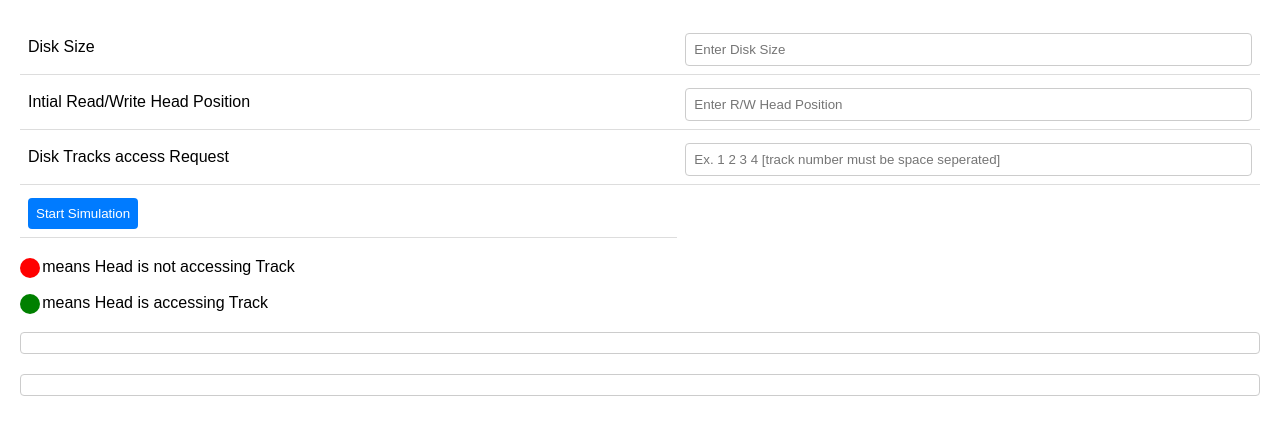
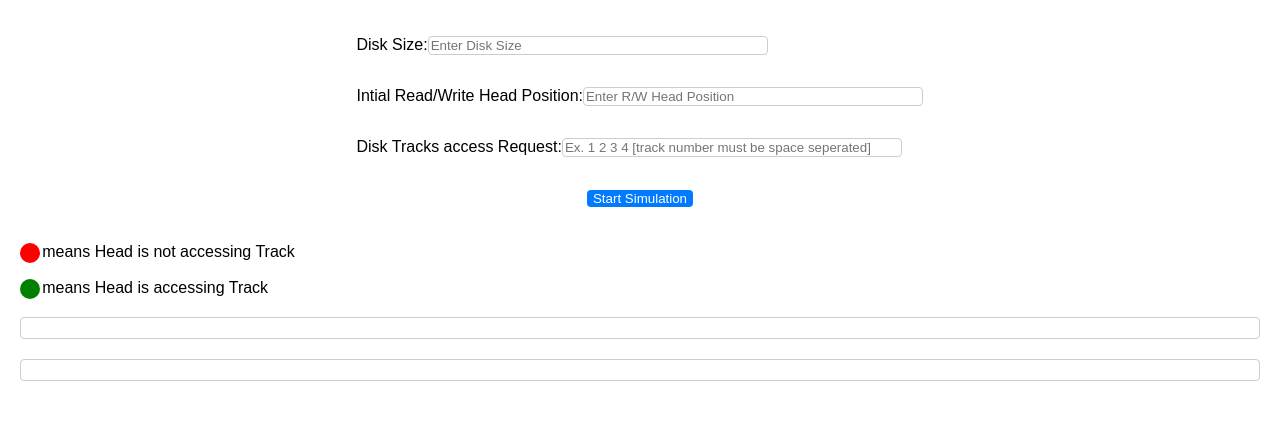
Before and after one commit to patelshiv0804/OS, a plain HTML site: page disk.html in a window 1280 px wide. Drawn offline with Linux system fonts and the light colour scheme.

```diff
--- a/disk.html
+++ b/disk.html
@@ -1,5 +1,6 @@
 <!DOCTYPE html>
 <html lang="en">
+
 <head>
     <meta charset="UTF-8">
     <meta name="viewport" content="width=device-width, initial-scale=1.0">
@@ -7,35 +8,37 @@
     <link rel="stylesheet" href="disk_style.css">
 
 </head>
+
 <body>
     <div id="userInput">
-        <table>
-            <tr>
-                <td>Disk Size</td>
-                <td><input type="number" id="diskSize" placeholder="Enter Disk Size"></td>
-            </tr>
-            <tr>
-                <td>Intial Read/Write Head Position</td>
-                <td><input type="number" id="headPosition" placeholder="Enter R/W Head Position"></td>
-            </tr>
-            <tr>
-                <td>Disk Tracks access Request</td>
-                <td><input type="text" id="trackReq" placeholder="Ex. 1 2 3 4 [track number must be space seperated]"></td>
-            </tr>
-            <tr>
-                <td><button id="simulate">Start Simulation</button></td>
-            </tr>
 
-        </table>
+        <div class="size">
+            <p>Disk Size:</p>
+            <p><input type="number" id="diskSize" placeholder="Enter Disk Size"></p>
+        </div>
+        <div class="position">
+            <p>Intial Read/Write Head Position:</p>
+            <p><input type="number" id="headPosition" placeholder="Enter R/W Head Position"></p>
+        </div>
+        <div class="track">
+            <p>Disk Tracks access Request:</p>
+            <p><input type="text" id="trackReq" placeholder="Ex. 1 2 3 4 [track number must be space seperated]"></p>
+        </div>
+        <div class="btn">
+            <p><button id="simulate">Start Simulation</button></p>
+        </div>
+    </div>
 
-    </div>
+
     <div style="margin-left: 20px;">
         <div>
-            <div id="red"></div> <div style="margin-top: -20px;">&nbsp;&nbsp;&nbsp;&nbsp;&nbsp;means Head is not accessing Track</div>
+            <div id="red"></div>
+            <div style="margin-top: -20px;">&nbsp;&nbsp;&nbsp;&nbsp;&nbsp;means Head is not accessing Track</div>
         </div>
         <br>
         <div>
-            <div id="green"></div> <div style="margin-top: -20px;">&nbsp;&nbsp;&nbsp;&nbsp;&nbsp;means Head is accessing Track</div>
+            <div id="green"></div>
+            <div style="margin-top: -20px;">&nbsp;&nbsp;&nbsp;&nbsp;&nbsp;means Head is accessing Track</div>
         </div>
 
     </div>
@@ -44,4 +47,5 @@
     <script src="disk_script.js"></script>
 
 </body>
+
 </html>
--- a/disk_style.css
+++ b/disk_style.css
@@ -10,25 +10,51 @@
     margin: 20px;
 }
 
-table {
+#userInput {
+    display: flex;
+    flex-direction: column;
+    align-items: center;
+    /* justify-content: center; */
+    /* height: 100vh; */
+}
+/* table {
     border-collapse: collapse;
     width: 100%;
 }
 
 table td {
     padding: 8px;
-    border-bottom: 1px solid #ddd;
+    width: 90px;
+    /* border-bottom: 1px solid #ddd; */
+
+#userInput .size{
+    display: flex;
+    width: 567px;
 }
+
+#userInput .position{
+    display: flex;
+    width: 567px;
+}
+
+#userInput .track{
+    display: flex;
+    width: 567px;
+}
+
+
+
 
 input[type="number"],
 input[type="text"],
 button {
-    width: 100%;
-    padding: 8px;
+    /* width: 100%; */
+   width: 340px;
+    /* padding: 8px; */
     box-sizing: border-box;
     border: 1px solid #ccc;
     border-radius: 4px;
-    margin-top: 5px;
+    /* margin-top: 5px; */
 }
 
 button {
```
Also changed, not shown: FifoScript.js (+23 -6 lines), disk_script.js (line endings or trailing spaces).
